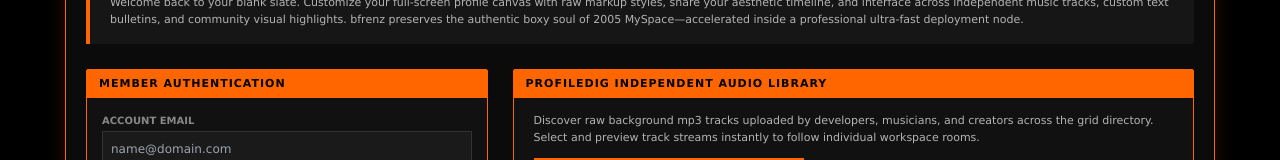
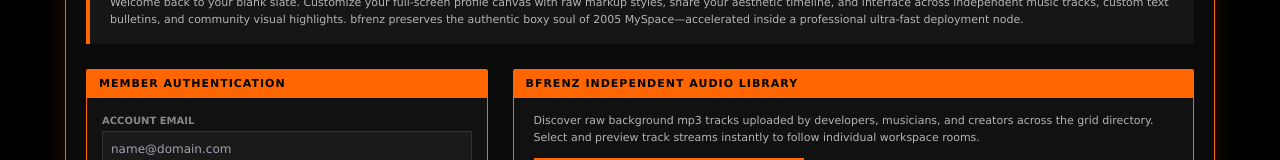
Before and after one commit to Dead-world/BFRENZ, a React (Vite) app: page / in a window 1280 px wide. Shown: the part 226-386 px from the top of the page. Built offline with nearby package versions, Linux system fonts and the light colour scheme; no server answers; the database is empty.

Commit message:
Fized some wording to bfrenz

```diff
--- a/src/pages/LandingPage.jsx
+++ b/src/pages/LandingPage.jsx
@@ -150,7 +150,7 @@
 
             {/* MUSIC SECTION CARD */}
             <div style={styles.contentBox}>
-              <h3 style={styles.boxTitle}>ProfileDig Independent Audio Library</h3>
+              <h3 style={styles.boxTitle}> bfrenz Independent Audio Library</h3>
               <div style={{ padding: "15px 20px" }}>
                 <p style={{ margin: "0 0 12px 0", fontSize: "11px", color: "#b3b3b3", lineHeight: "1.5" }}>
                   Discover raw background mp3 tracks uploaded by developers, musicians, and creators across the grid directory. Select and preview track streams instantly to follow individual workspace rooms.
```
